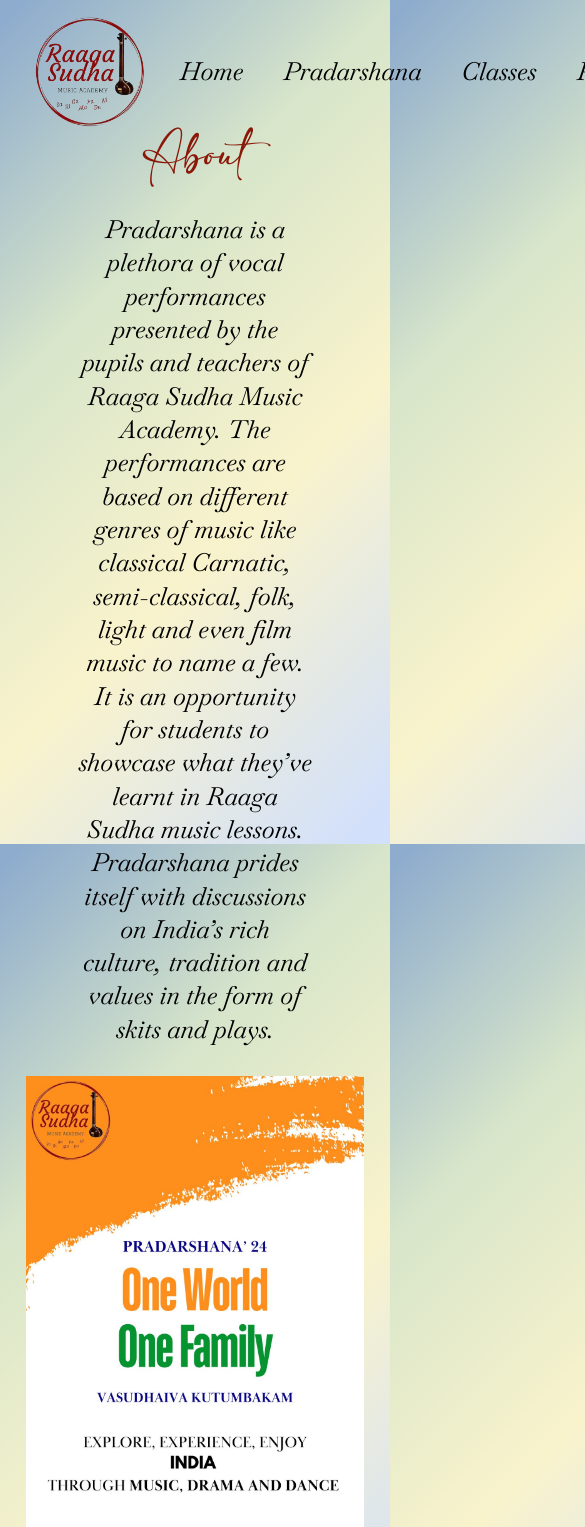
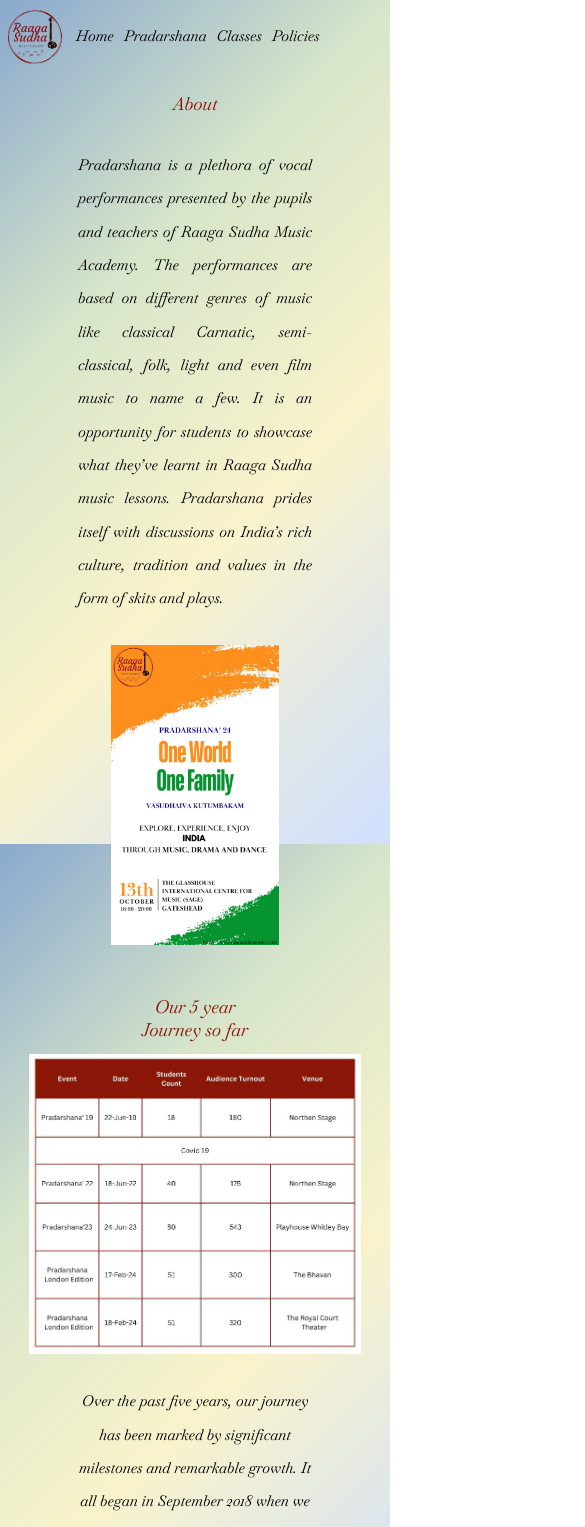
Before and after one commit to Sainath26/RaagaSudha, a React (Vite) app in the folder Raagasudha-website/: page /pradarshana in a window 390 px wide. Shown: the top 1527 px of the page, 585 px wide, since content can reach past the window. Built offline with nearby package versions, Linux system fonts and the light colour scheme.

Commit message:
Mobile version

```diff
--- a/Raagasudha-website/src/components/faq.jsx
+++ b/Raagasudha-website/src/components/faq.jsx
@@ -1,3 +1,4 @@
+import "../style/classes.css";
 import Faq from "react-faq-component";
 
 function FrequentlyAskedQuestions() {
@@ -42,15 +43,21 @@
       },
     ],
   };
-
-  const styles = {
+  let styles = {
     bgColor: "transparent",
     rowTitleTextSize: "25px",
     rowContentTextSize: "25px",
     rowContentPaddingTop: "30px",
     rowContentPaddingBottom: "30px",
   };
+  let width = screen.width;
 
+  if (width < 1000) {
+    styles.rowContentTextSize = "15px";
+    styles.rowTitleTextSize = "18px";
+  }
+
+  console.log(width);
   const config = {
     animate: true,
     arrowIcon: "↓",
--- a/Raagasudha-website/src/components/footer.jsx
+++ b/Raagasudha-website/src/components/footer.jsx
@@ -24,7 +24,7 @@
   };
   return (
     <div className="Footer">
-      <div className="Copyright">©2024 by Raagasudha Music Academy.</div>
+      <div className="Copyright">©2024 by Raaga Sudha Music Academy.</div>
       <div className="SocialMedia">
         <img src={Instagram} onClick={Instagramlink} />
         <img src={Youtube} onClick={YoutubeLink} />
--- a/Raagasudha-website/src/style/classes.css
+++ b/Raagasudha-website/src/style/classes.css
@@ -26,5 +26,13 @@
 @media screen and (max-width: 1000px) {
   .ClassText {
     text-align: center;
+    font-size: 15px;
+  }
+  .Heading {
+    font-family: "Baskervville";
+    font-size: 18px;
+  }
+  .NoticeText {
+    font-size: 18px;
   }
 }
--- a/Raagasudha-website/src/style/home.css
+++ b/Raagasudha-website/src/style/home.css
@@ -51,5 +51,20 @@
 @media screen and (max-width: 1000px) {
   .HomeText {
     text-align: center;
+    font-size: 15px;
+  }
+  .HomeHeading {
+    padding-top: 10px;
+    text-align: center;
+    font-size: 18px;
+  }
+  .pdflogo {
+    height: 80px;
+  }
+  .HomeSubtext {
+    font-size: 15px;
+  }
+  .NoticeText {
+    font-size: 15px;
   }
 }
--- a/Raagasudha-website/src/style/main.css
+++ b/Raagasudha-website/src/style/main.css
@@ -170,3 +170,23 @@
   margin: auto;
   overflow: auto;
 }
+
+@media screen and (max-width: 1000px) {
+  .Heading {
+    padding-top: 20px;
+    font-family: "Baskervville";
+    padding-bottom: 3px;
+  }
+  .Bargraph {
+    height: 300px;
+  }
+  .contentImg {
+    height: 300px;
+  }
+  h2 {
+    font-size: 16px;
+  }
+  p {
+    font-size: 15px;
+  }
+}
--- a/Raagasudha-website/src/style/navbar.css
+++ b/Raagasudha-website/src/style/navbar.css
@@ -65,4 +65,16 @@
   .hide-on-small-screen {
     display: none;
   }
+  .logo {
+    padding-left: 0.1%;
+    width: 70px;
+  }
+  .nav-links a {
+    padding: 5px 5px;
+    border-radius: 2px;
+    font-size: 15px;
+  }
+  .navbar {
+    justify-content: start;
+  }
 }
--- a/Raagasudha-website/src/style/pradarshana.css
+++ b/Raagasudha-website/src/style/pradarshana.css
@@ -21,7 +21,16 @@
 }
 
 @media screen and (max-width: 1000px) {
+  .Heading {
+    font-family: "Baskervville";
+  }
+  .HomeHeading {
+    font-family: "Baskervville";
+  }
   .PradarshanaText {
-    text-align: center;
+    font-size: 15px;
+  }
+  .Image {
+    height: 300px;
   }
 }
--- a/Raagasudha-website/src/views/safeguarding.jsx
+++ b/Raagasudha-website/src/views/safeguarding.jsx
@@ -27,7 +27,7 @@
       <body>
         <div className="Heading">Safeguarding and child policy</div>
         <div className="HomeText">
-          Raaga sudha believes that no child or young person should experience
+          Raaga Sudha believes that no child or young person should experience
           abuse or harm. The academy is committed to the protection of children
           and young people. For full information please find the below
           attachments.
```
